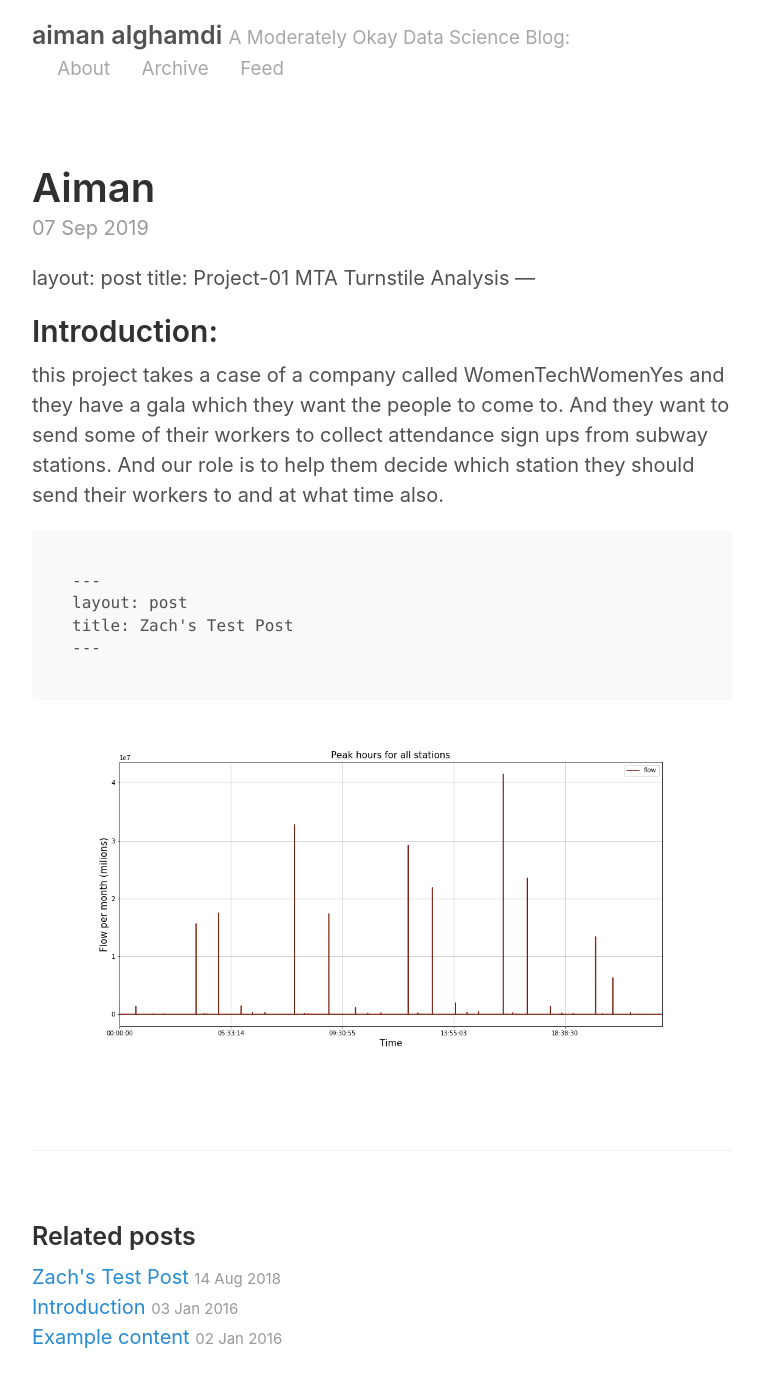
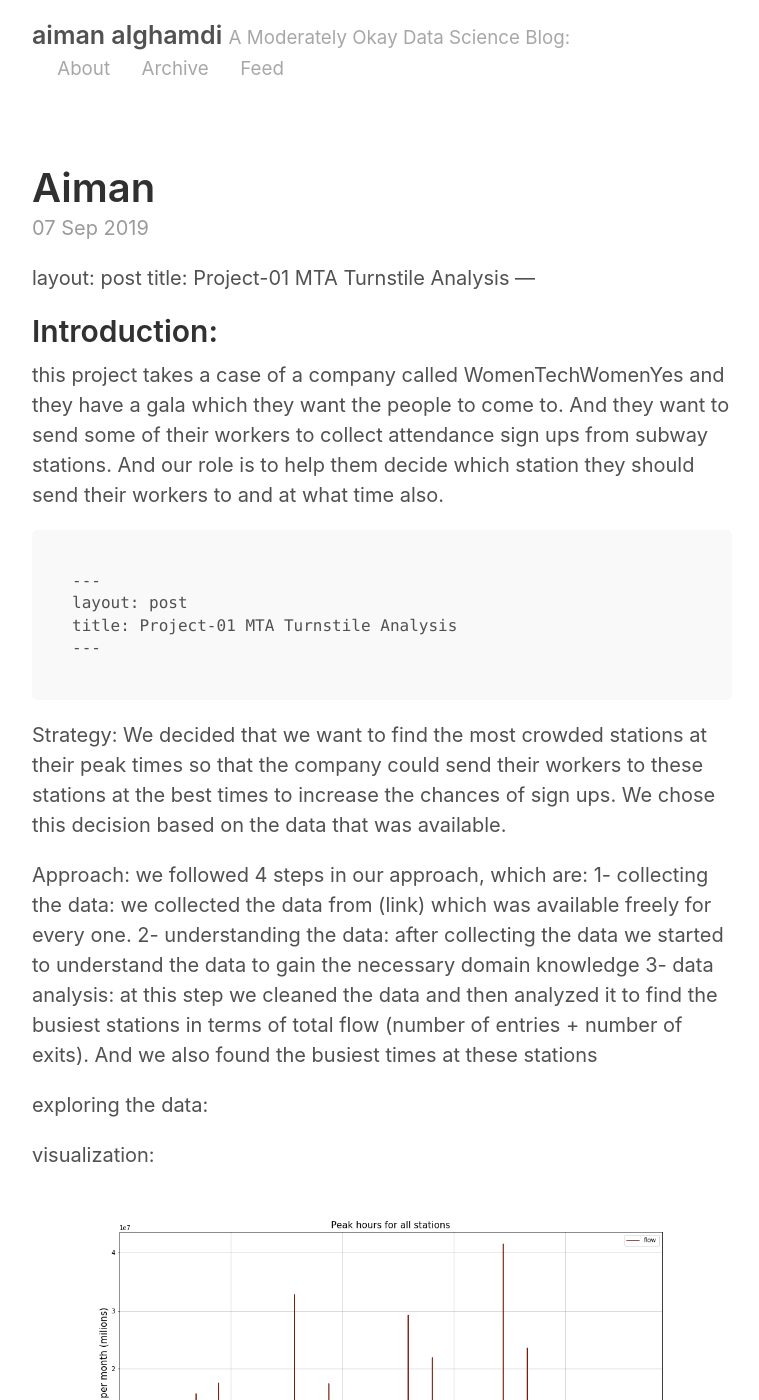
Before and after one commit to aiman-alghamdi/aiman2019.github.io, a Jekyll site: the page built from _posts/2019-9-7-aiman.md, in a window 1280 px wide and 1400 px high. Shown: the whole window, without its empty margins (258-1017 px from the left). Built offline with Jekyll 4.4.1, drawn with Linux system fonts in a browser that asks for light colours; our own code applies the rules of GitHub Pages for plain Markdown files.

Commit message:
Update 2019-9-7-aiman.md

````diff
--- a/_posts/2019-9-7-aiman.md
+++ b/_posts/2019-9-7-aiman.md
@@ -9,11 +9,24 @@ this project takes a case of a company called WomenTechWomenYes and they have a
 ```
 ---
 layout: post
-title: Zach's Test Post
+title: Project-01 MTA Turnstile Analysis
 ---
 ```
 
 
+Strategy:
+We decided that we want to find the most crowded stations at their peak times so that the company could send their workers to these stations at the best times to increase the chances of sign ups. We chose this decision based on the data that was available.
+
+Approach:
+we followed 4 steps in our approach, which are:
+1- collecting the data: we collected the data from (link) which was available freely for every one.
+2- understanding the data: after collecting the data we started to understand the data to gain the necessary domain knowledge
+3- data analysis: at this step we cleaned the data and then analyzed it to find the busiest stations in terms of total flow (number of entries + number of exits). And we also found the busiest times at these stations
+
+exploring the data:
+
+
+visualization:
 
 
 
````
